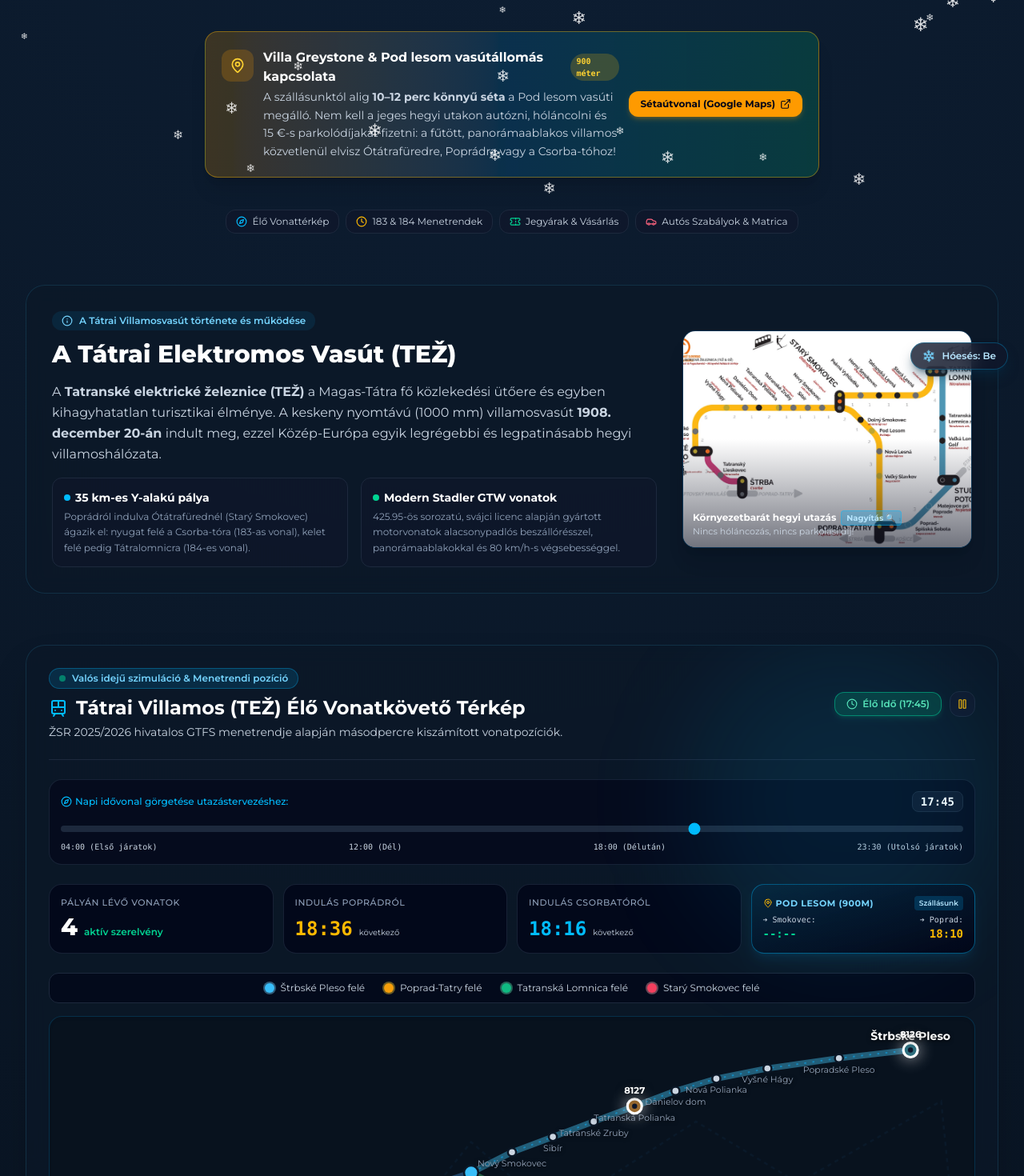
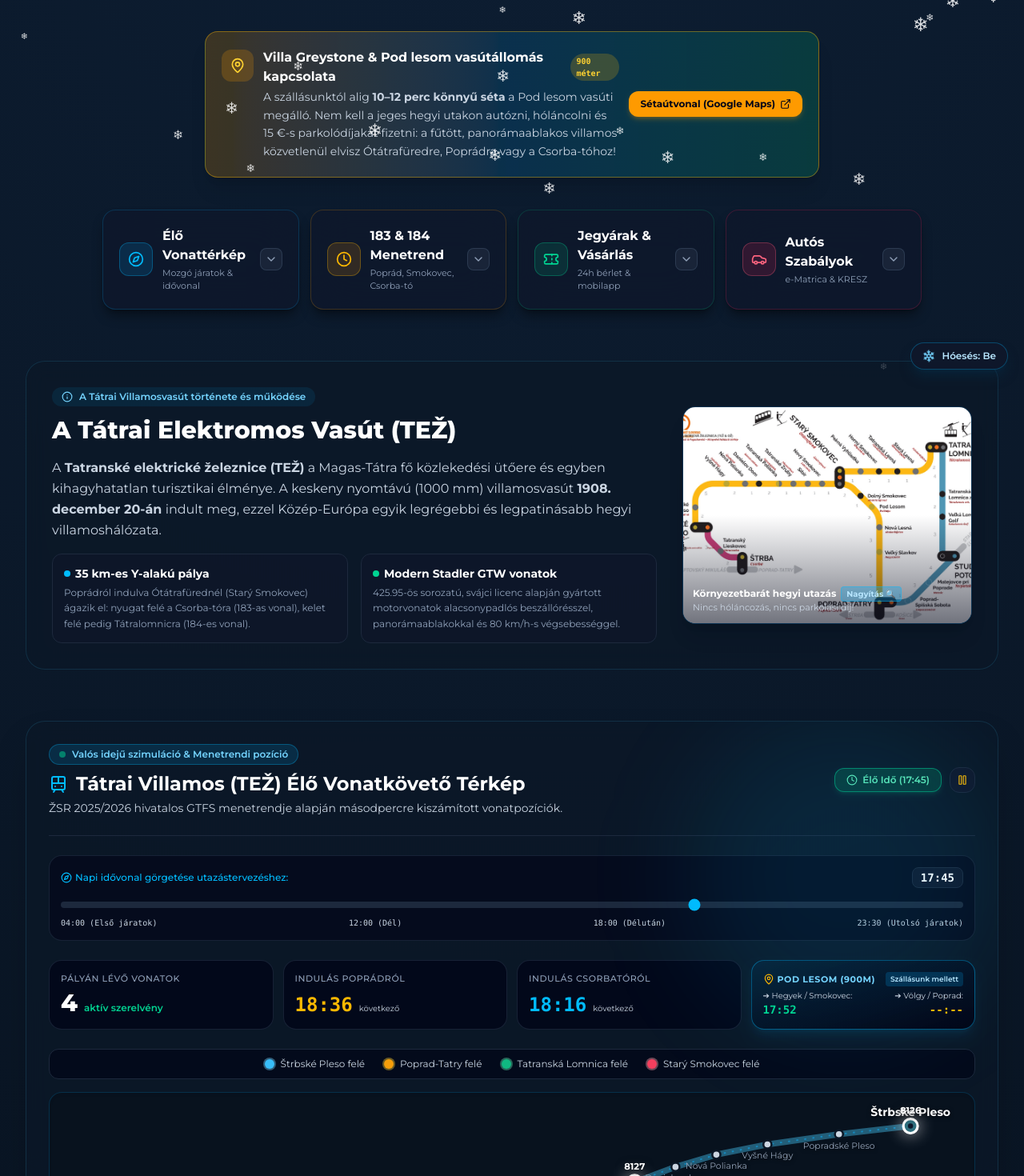
Before and after one commit to rekalaca/tatry, a Next.js app: page /kozlekedes in a window 1280 px wide. Shown: the part 318-1788 px from the top of the page at 80% size. Built offline with nearby package versions, Linux system fonts and the light colour scheme.

Commit message:
Enhance quick jump buttons, slow zoom lightbox for TEZ map, and fix next departure logic for Pod lesom

```diff
--- a/src/app/globals.css
+++ b/src/app/globals.css
@@ -116,3 +116,38 @@ h1, h2, h3, h4, h5, h6 {
 .glow-warm {
   box-shadow: 0 0 25px -5px rgba(245, 158, 11, 0.25);
 }
+
+/* Smooth cinematic modal expand animation */
+@keyframes modalBackdropIn {
+  from {
+    opacity: 0;
+    backdrop-filter: blur(0px);
+  }
+  to {
+    opacity: 1;
+    backdrop-filter: blur(16px);
+  }
+}
+
+@keyframes modalExpandSlow {
+  0% {
+    transform: scale(0.35) translateY(30px);
+    opacity: 0;
+  }
+  50% {
+    opacity: 0.85;
+  }
+  100% {
+    transform: scale(1) translateY(0);
+    opacity: 1;
+  }
+}
+
+.animate-modal-backdrop {
+  animation: modalBackdropIn 0.5s cubic-bezier(0.16, 1, 0.3, 1) forwards;
+}
+
+.animate-modal-expand {
+  animation: modalExpandSlow 0.65s cubic-bezier(0.16, 1, 0.3, 1) forwards;
+  transform-origin: center center;
+}
--- a/src/app/kozlekedes/page.tsx
+++ b/src/app/kozlekedes/page.tsx
@@ -16,6 +16,7 @@ import {
   ShieldAlert,
   PhoneCall,
   Smartphone,
+  ChevronDown,
 } from "lucide-react";
 
 export const metadata: Metadata = {
@@ -168,35 +169,86 @@ export default function KozlekedesPage() {
           </div>
         </div>
 
-        {/* Quick Jump Pills */}
-        <div className="flex flex-wrap items-center justify-center gap-2 max-w-4xl mx-auto">
+        {/* Quick Jump Buttons: Larger, rectangular glassmorphism buttons with subtle border & clear click affordance */}
+        <div className="grid grid-cols-1 sm:grid-cols-2 lg:grid-cols-4 gap-3.5 max-w-5xl mx-auto">
           <a
             href="#elo-terkep"
-            className="px-3 py-1.5 rounded-xl bg-slate-900/80 hover:bg-sky-500/20 border border-slate-800 hover:border-sky-400/40 text-xs text-slate-300 hover:text-white transition-all flex items-center gap-1.5"
+            className="group relative p-4 sm:p-5 rounded-2xl backdrop-blur-xl bg-slate-900/70 hover:bg-slate-800/80 border border-sky-500/20 hover:border-sky-400/60 shadow-lg shadow-black/40 hover:shadow-sky-500/15 transition-all duration-300 hover:-translate-y-1 text-left flex items-center justify-between"
           >
-            <Compass className="w-3.5 h-3.5 text-sky-400" />
-            <span>Élő Vonattérkép</span>
+            <div className="flex items-center gap-3">
+              <div className="p-2.5 rounded-xl bg-sky-500/15 text-sky-300 border border-sky-400/30 group-hover:bg-sky-500/25 transition-colors shrink-0">
+                <Compass className="w-5 h-5 text-sky-400" />
+              </div>
+              <div>
+                <span className="text-sm sm:text-base font-bold text-white group-hover:text-sky-300 transition-colors block">
+                  Élő Vonattérkép
+                </span>
+                <span className="text-[11px] text-slate-400 block mt-0.5">Mozgó járatok & idővonal</span>
+              </div>
+            </div>
+            <div className="w-7 h-7 rounded-lg bg-slate-800/80 border border-slate-700/80 group-hover:border-sky-400/50 group-hover:bg-sky-500/20 flex items-center justify-center text-slate-400 group-hover:text-sky-300 transition-all shrink-0 ml-2">
+              <ChevronDown className="w-4 h-4 group-hover:translate-y-0.5 transition-transform" />
+            </div>
           </a>
+
           <a
             href="#menetrendek"
-            className="px-3 py-1.5 rounded-xl bg-slate-900/80 hover:bg-sky-500/20 border border-slate-800 hover:border-sky-400/40 text-xs text-slate-300 hover:text-white transition-all flex items-center gap-1.5"
+            className="group relative p-4 sm:p-5 rounded-2xl backdrop-blur-xl bg-slate-900/70 hover:bg-slate-800/80 border border-amber-500/20 hover:border-amber-400/60 shadow-lg shadow-black/40 hover:shadow-amber-500/15 transition-all duration-300 hover:-translate-y-1 text-left flex items-center justify-between"
           >
-            <Clock className="w-3.5 h-3.5 text-amber-400" />
-            <span>183 & 184 Menetrendek</span>
+            <div className="flex items-center gap-3">
+              <div className="p-2.5 rounded-xl bg-amber-500/15 text-amber-300 border border-amber-400/30 group-hover:bg-amber-500/25 transition-colors shrink-0">
+                <Clock className="w-5 h-5 text-amber-400" />
+              </div>
+              <div>
+                <span className="text-sm sm:text-base font-bold text-white group-hover:text-amber-300 transition-colors block">
+                  183 & 184 Menetrend
+                </span>
+                <span className="text-[11px] text-slate-400 block mt-0.5">Poprád, Smokovec, Csorba-tó</span>
+              </div>
+            </div>
+            <div className="w-7 h-7 rounded-lg bg-slate-800/80 border border-slate-700/80 group-hover:border-amber-400/50 group-hover:bg-amber-500/20 flex items-center justify-center text-slate-400 group-hover:text-amber-300 transition-all shrink-0 ml-2">
+              <ChevronDown className="w-4 h-4 group-hover:translate-y-0.5 transition-transform" />
+            </div>
           </a>
+
           <a
             href="#jegyarak"
-            className="px-3 py-1.5 rounded-xl bg-slate-900/80 hover:bg-sky-500/20 border border-slate-800 hover:border-sky-400/40 text-xs text-slate-300 hover:text-white transition-all flex items-center gap-1.5"
+            className="group relative p-4 sm:p-5 rounded-2xl backdrop-blur-xl bg-slate-900/70 hover:bg-slate-800/80 border border-emerald-500/20 hover:border-emerald-400/60 shadow-lg shadow-black/40 hover:shadow-emerald-500/15 transition-all duration-300 hover:-translate-y-1 text-left flex items-center justify-between"
           >
-            <Ticket className="w-3.5 h-3.5 text-emerald-400" />
-            <span>Jegyárak & Vásárlás</span>
+            <div className="flex items-center gap-3">
+              <div className="p-2.5 rounded-xl bg-emerald-500/15 text-emerald-300 border border-emerald-400/30 group-hover:bg-emerald-500/25 transition-colors shrink-0">
+                <Ticket className="w-5 h-5 text-emerald-400" />
+              </div>
+              <div>
+                <span className="text-sm sm:text-base font-bold text-white group-hover:text-emerald-300 transition-colors block">
+                  Jegyárak & Vásárlás
+                </span>
+                <span className="text-[11px] text-slate-400 block mt-0.5">24h bérlet & mobilapp</span>
+              </div>
+            </div>
+            <div className="w-7 h-7 rounded-lg bg-slate-800/80 border border-slate-700/80 group-hover:border-emerald-400/50 group-hover:bg-emerald-500/20 flex items-center justify-center text-slate-400 group-hover:text-emerald-300 transition-all shrink-0 ml-2">
+              <ChevronDown className="w-4 h-4 group-hover:translate-y-0.5 transition-transform" />
+            </div>
           </a>
+
           <a
             href="#autos-kisokos"
-            className="px-3 py-1.5 rounded-xl bg-slate-900/80 hover:bg-sky-500/20 border border-slate-800 hover:border-sky-400/40 text-xs text-slate-300 hover:text-white transition-all flex items-center gap-1.5"
+            className="group relative p-4 sm:p-5 rounded-2xl backdrop-blur-xl bg-slate-900/70 hover:bg-slate-800/80 border border-rose-500/20 hover:border-rose-400/60 shadow-lg shadow-black/40 hover:shadow-rose-500/15 transition-all duration-300 hover:-translate-y-1 text-left flex items-center justify-between"
           >
-            <Car className="w-3.5 h-3.5 text-rose-400" />
-            <span>Autós Szabályok & Matrica</span>
+            <div className="flex items-center gap-3">
+              <div className="p-2.5 rounded-xl bg-rose-500/15 text-rose-300 border border-rose-400/30 group-hover:bg-rose-500/25 transition-colors shrink-0">
+                <Car className="w-5 h-5 text-rose-400" />
+              </div>
+              <div>
+                <span className="text-sm sm:text-base font-bold text-white group-hover:text-rose-300 transition-colors block">
+                  Autós Szabályok
+                </span>
+                <span className="text-[11px] text-slate-400 block mt-0.5">e-Matrica & KRESZ</span>
+              </div>
+            </div>
+            <div className="w-7 h-7 rounded-lg bg-slate-800/80 border border-slate-700/80 group-hover:border-rose-400/50 group-hover:bg-rose-500/20 flex items-center justify-center text-slate-400 group-hover:text-rose-300 transition-all shrink-0 ml-2">
+              <ChevronDown className="w-4 h-4 group-hover:translate-y-0.5 transition-transform" />
+            </div>
           </a>
         </div>
       </section>
--- a/src/components/TezLiveMap.tsx
+++ b/src/components/TezLiveMap.tsx
@@ -179,24 +179,30 @@ export default function TezLiveMap() {
   }, [currentTimeMinutes, currentWeekday, trains, stationCoords, stationNames, destinations]);
 
   // Find next departure from a specific station
-  const getNextDeparture = (stationName: string, destinationFilter?: string): string => {
+  const getNextDeparture = (stationName: string, towardsStation?: string): string => {
     let nextTime: number | null = null;
     const now = currentTimeMinutes;
 
     for (const tr of trains) {
       if ((tr.m & (1 << currentWeekday)) === 0) continue;
 
-      const lastIdx = tr.s.length - 1;
-      const finalDest = getStationName(tr.s[lastIdx]);
-      if (destinationFilter && !finalDest.includes(destinationFilter)) continue;
+      const stNames = tr.s.map((idx) => getStationName(idx));
+      const originIdx = stNames.findIndex((name) =>
+        name.toLowerCase().includes(stationName.toLowerCase())
+      );
+      if (originIdx === -1 || originIdx >= tr.s.length - 1) continue;
 
-      for (let i = 0; i < lastIdx; i++) {
-        if (getStationName(tr.s[i]) === stationName) {
-          const dep = getDepTime(tr.t, i);
-          if (dep > now && (nextTime === null || dep < nextTime)) {
-            nextTime = dep;
-          }
-        }
+      if (towardsStation) {
+        const towardsIdx = stNames.findIndex((name) =>
+          name.toLowerCase().includes(towardsStation.toLowerCase())
+        );
+        // Must visit towardsStation AFTER the origin station
+        if (towardsIdx === -1 || towardsIdx <= originIdx) continue;
+      }
+
+      const dep = getDepTime(tr.t, originIdx);
+      if (dep > now && (nextTime === null || dep < nextTime)) {
+        nextTime = dep;
       }
     }
 
@@ -322,20 +328,20 @@ export default function TezLiveMap() {
         <div className="bg-gradient-to-br from-sky-950/60 to-slate-950/90 p-3.5 rounded-2xl border border-sky-400/40 flex flex-col justify-between relative shadow-lg shadow-sky-500/10">
           <div className="flex items-center justify-between">
             <span className="text-[11px] font-bold text-sky-300 uppercase tracking-wider flex items-center gap-1">
-              <MapPin className="w-3 h-3 text-amber-400" />
+              <MapPin className="w-3.5 h-3.5 text-amber-400" />
               Pod lesom (900m)
             </span>
             <span className="text-[9px] bg-sky-500/20 text-sky-200 px-1.5 py-0.5 rounded font-semibold">
-              Szállásunk
+              Szállásunk mellett
             </span>
           </div>
           <div className="mt-1 flex items-center justify-between text-xs font-mono">
             <div>
-              <span className="text-slate-300 text-[10px] block">➔ Smokovec:</span>
+              <span className="text-slate-300 text-[10px] block font-sans">➔ Hegyek / Smokovec:</span>
               <span className="text-sm font-bold text-emerald-400">{nextFromPodLesomSmokovec}</span>
             </div>
             <div className="text-right">
-              <span className="text-slate-300 text-[10px] block">➔ Poprad:</span>
+              <span className="text-slate-300 text-[10px] block font-sans">➔ Völgy / Poprad:</span>
               <span className="text-sm font-bold text-amber-400">{nextFromPodLesomPoprad}</span>
             </div>
           </div>
--- a/src/components/TezOverviewSection.tsx
+++ b/src/components/TezOverviewSection.tsx
@@ -1,11 +1,28 @@
 "use client";
 
-import React, { useState } from "react";
+import React, { useState, useEffect } from "react";
 import Image from "next/image";
 import { Info, ZoomIn, X } from "lucide-react";
 
 export default function TezOverviewSection() {
   const [lightboxOpen, setLightboxOpen] = useState(false);
+
+  // Close on Escape key press and prevent body scroll
+  useEffect(() => {
+    if (!lightboxOpen) return;
+
+    const handleKeyDown = (e: KeyboardEvent) => {
+      if (e.key === "Escape") setLightboxOpen(false);
+    };
+
+    document.body.style.overflow = "hidden";
+    window.addEventListener("keydown", handleKeyDown);
+
+    return () => {
+      document.body.style.overflow = "";
+      window.removeEventListener("keydown", handleKeyDown);
+    };
+  }, [lightboxOpen]);
 
   return (
     <section className="glass-panel rounded-3xl p-6 sm:p-8 border border-sky-500/20">
@@ -81,25 +98,25 @@ export default function TezOverviewSection() {
         </div>
       </div>
 
-      {/* Fullscreen Lightbox Modal */}
+      {/* Fullscreen Lightbox Modal with slow rising zoom effect */}
       {lightboxOpen && (
         <div
-          className="fixed inset-0 z-50 bg-black/90 backdrop-blur-md flex items-center justify-center p-4 sm:p-6"
+          className="fixed inset-0 z-50 bg-black/92 backdrop-blur-xl flex items-center justify-center p-3 sm:p-6 animate-modal-backdrop"
           onClick={() => setLightboxOpen(false)}
         >
           <button
             onClick={() => setLightboxOpen(false)}
-            className="absolute top-4 right-4 sm:top-6 sm:right-6 p-3 rounded-full bg-slate-900/80 text-white hover:bg-sky-500/20 border border-slate-700 hover:border-sky-400 transition-all z-10"
+            className="absolute top-4 right-4 sm:top-6 sm:right-6 p-3 rounded-full bg-slate-900/80 text-white hover:bg-sky-500/20 border border-slate-700 hover:border-sky-400 transition-all z-20 shadow-xl"
             aria-label="Bezárás"
           >
             <X className="w-6 h-6" />
           </button>
 
           <div
-            className="relative max-w-5xl w-full max-h-[90vh] flex flex-col items-center"
+            className="relative max-w-6xl w-full max-h-[92vh] flex flex-col items-center animate-modal-expand"
             onClick={(e) => e.stopPropagation()}
           >
-            <div className="relative w-full h-[60vh] sm:h-[75vh] rounded-2xl overflow-hidden bg-slate-950 border border-slate-800 shadow-2xl">
+            <div className="relative w-full h-[65vh] sm:h-[80vh] rounded-2xl overflow-hidden bg-slate-950 border border-sky-400/30 shadow-2xl shadow-sky-500/20">
               <Image
                 src="/pictures/tez/tez_tatry_magyar.jpg"
                 alt="Tátrai villamos hegyi háttérrel nagy méretben"
@@ -109,12 +126,12 @@ export default function TezOverviewSection() {
               />
             </div>
 
-            <div className="mt-4 p-4 rounded-xl bg-slate-950/80 border border-slate-800 text-center max-w-xl w-full">
-              <h4 className="text-base font-bold text-white mb-0.5">
+            <div className="mt-3 p-3.5 sm:p-4 rounded-xl bg-slate-950/85 border border-slate-800 text-center max-w-2xl w-full backdrop-blur-md">
+              <h4 className="text-sm sm:text-base font-bold text-white mb-0.5">
                 A Tátrai Elektromos Vasút (TEŽ) a havas csúcsok lábánál
               </h4>
               <p className="text-xs text-slate-300">
-                Modern, fűtött Stadler GTW panorámavonat a Magas-Tátra hegyei között.
+                Modern, fűtött Stadler GTW panorámavonat a Magas-Tátra hegyei között. Kattints a háttérre vagy nyomd meg az ESC billentyűt a bezáráshoz.
               </p>
             </div>
           </div>
```
